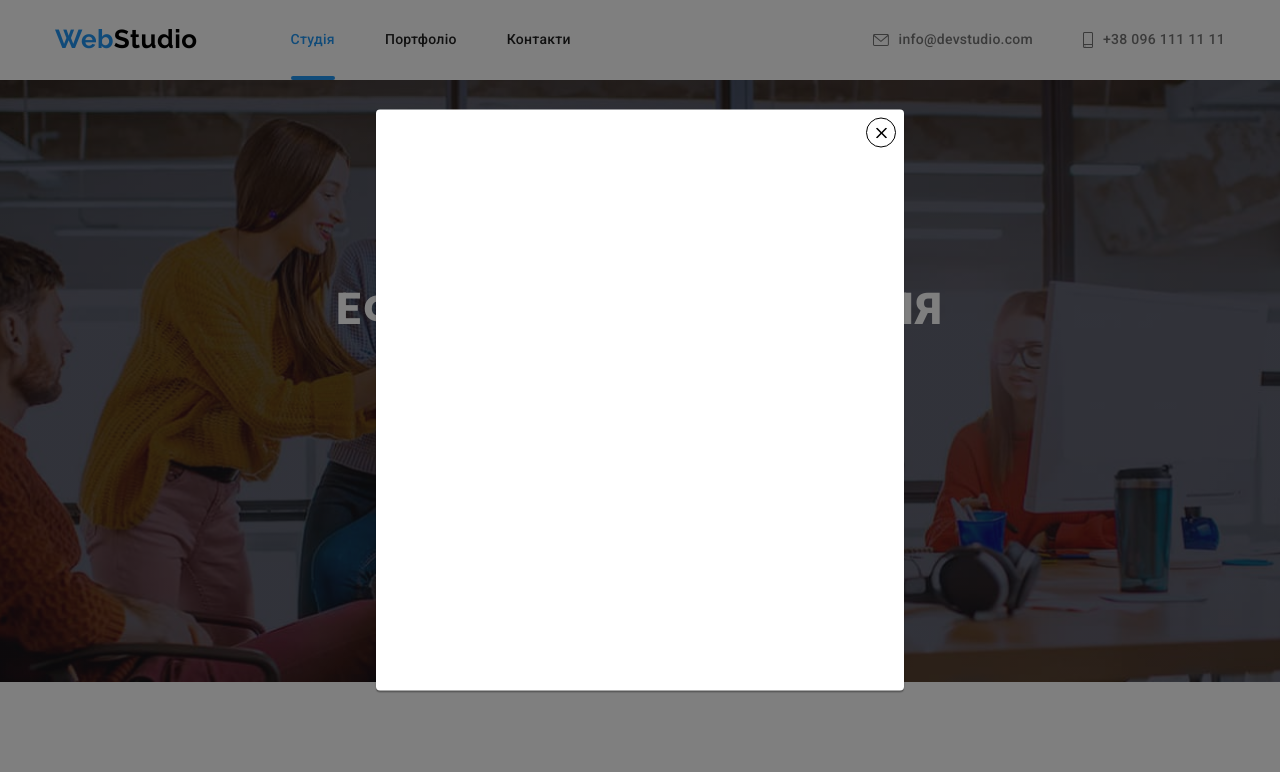
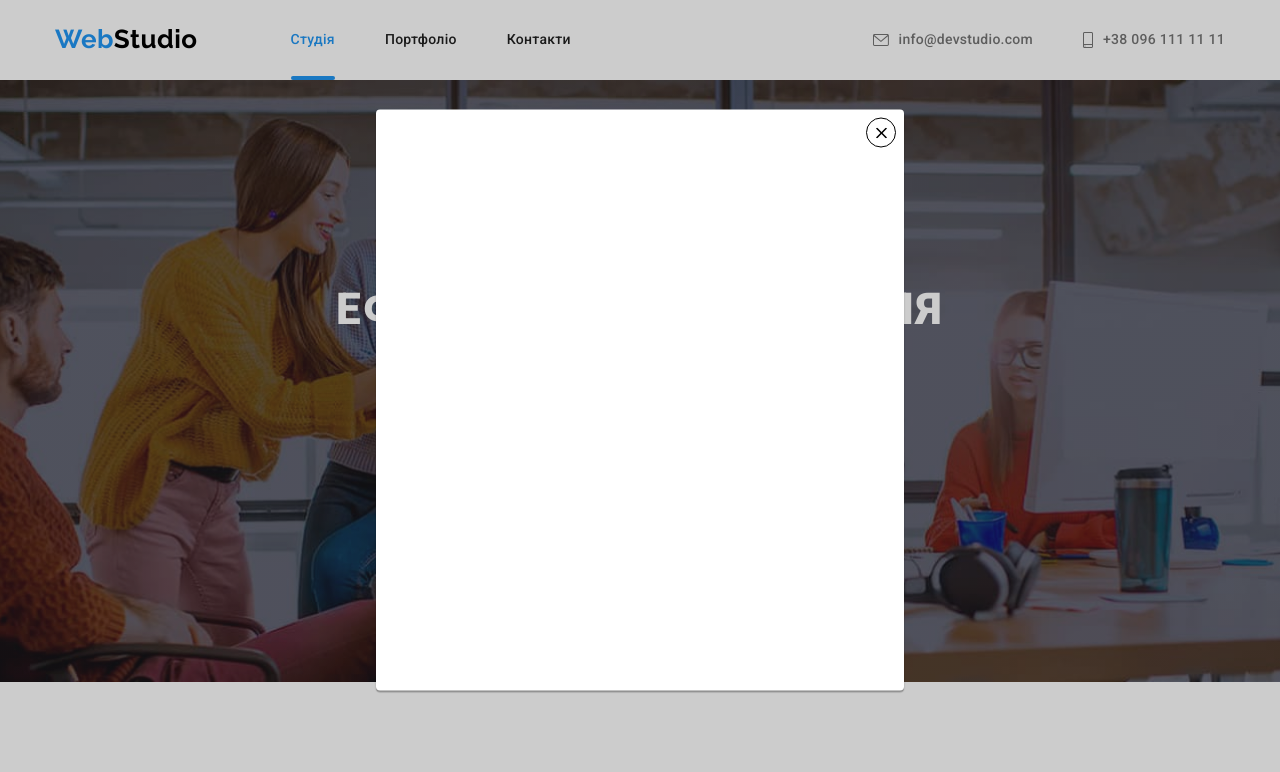
Before and after one commit to KuznietsovaOksana/goit-markup-hw-05, a plain HTML site: page index.html in a window 1280 px wide. Both pictures are taken after a click on the button "Замовити послугу". Shown: the top 772 px of the page. Drawn offline with nearby package versions, Linux system fonts and the light colour scheme.

Commit message:
Виправляє значення opacity у backdrop

```diff
--- a/css/styles.css
+++ b/css/styles.css
@@ -259,7 +259,7 @@ img {
 	height: 100vh;
 	width: 100vw;
 
-	background-color: rgba(0, 0, 0, 0.5);
+	background-color: rgba(0, 0, 0, 0.2);
 }
 
 .modal {
```
